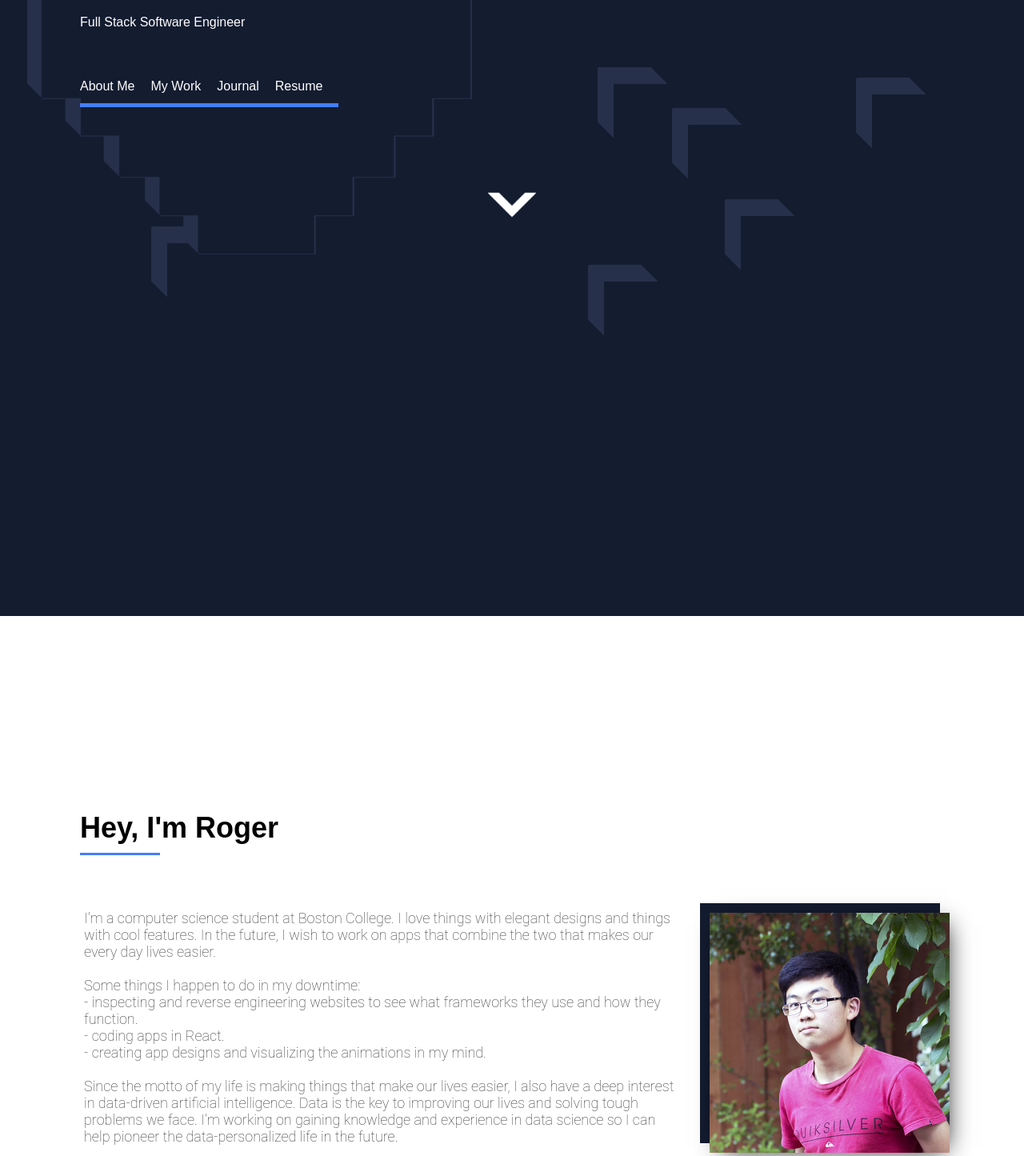
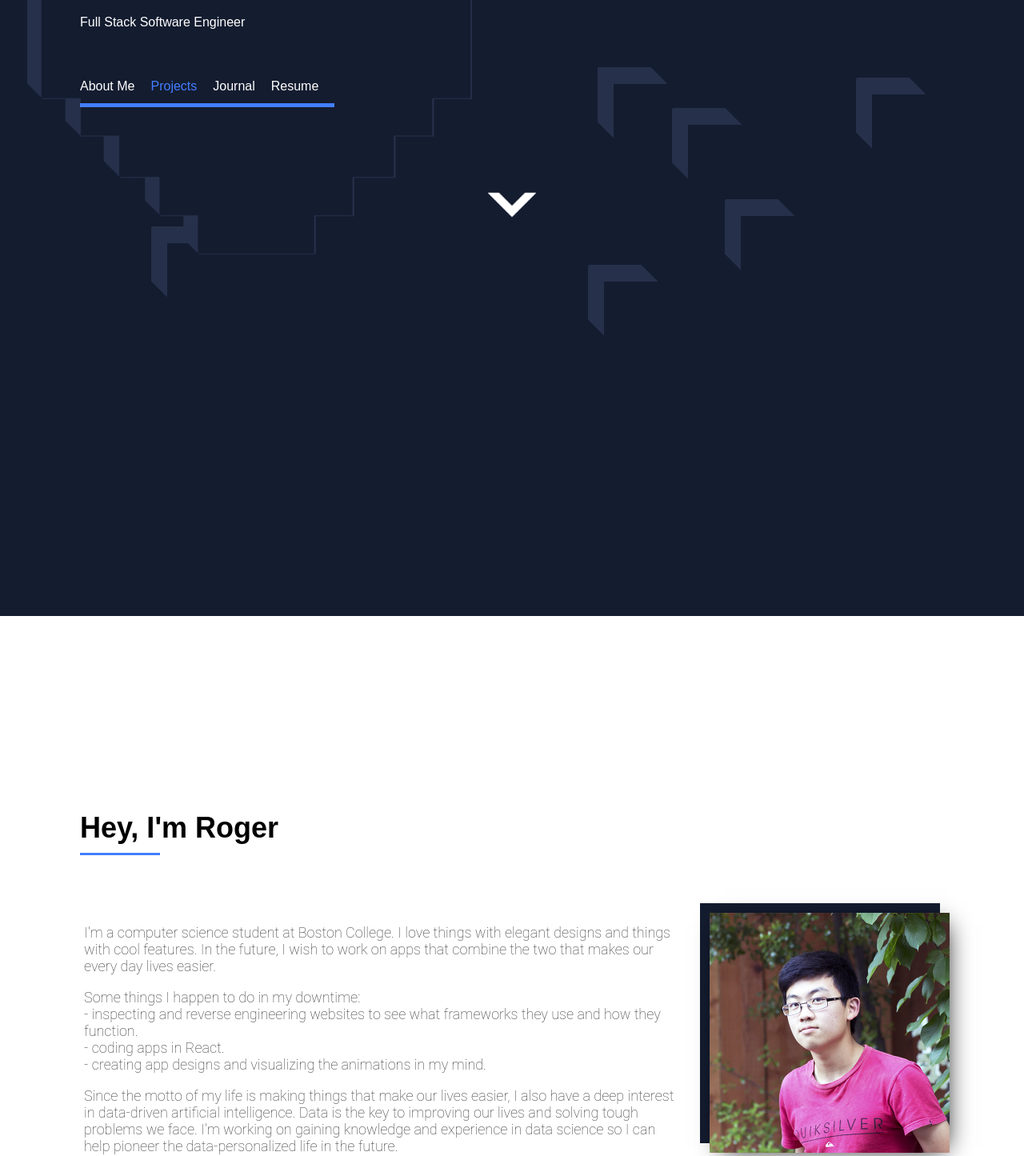
Before and after one commit to rogerwangcs/portfolio, a React (Create React App) app: page /#/ in a window 1280 px wide. Shown: the part 270-1715 px from the top of the page at 80% size. Built offline with nearby package versions, Linux system fonts and the light colour scheme.

Commit message:
Add navbar active section highlighting

```diff
--- a/package.json
+++ b/package.json
@@ -9,7 +9,9 @@
     "react-responsive": "^4.0.4",
     "react-router-dom": "^4.2.2",
     "react-scripts": "1.1.1",
+    "react-scroll": "^1.7.7",
     "react-svg": "^2.2.14",
+    "react-waypoint": "^8.0.1",
     "styled-components": "^3.1.6"
   },
   "scripts": {
--- a/src/App.js
+++ b/src/App.js
@@ -11,7 +11,8 @@ class App extends Component {
   constructor(props) {
     super(props);
     this.state = {
-      nav: true
+      nav: true,
+      activeSection: '1'
     }
   }
   componentDidMount() {
@@ -26,6 +27,9 @@ class App extends Component {
     if (this.state.nav !== nextState.nav) {
       return true;
     }
+    if (this.state.activeSection !== nextState.activeSection) {
+      return true;
+    }
     return false;
   }
 
@@ -33,17 +37,30 @@ class App extends Component {
     this.setState({nav: state});
   }
 
+  handleWaypoint = (id, waypointTop) => {
+    console.log(id + " " + waypointTop)
+  }
+  setActiveSection = (sectionID) => {
+    this.setState({activeSection: sectionID});
+  }
+
   render() {
 
     return (
       <div className="App">
-        <Header nav={this.state.nav} updateNav={this.updateNav}/>
+        <Header
+          nav={this.state.nav}
+          updateNav={this.updateNav}
+          activeSection={this.state.activeSection}/>
         <Switch>
           <Route
             exact
             path='/'
             render={() => {
-            return (<MainPage nav={this.state.nav} updateNav={this.updateNav}/>)
+            return (<MainPage
+              nav={this.state.nav}
+              updateNav={this.updateNav}
+              setSectionID={this.setActiveSection}/>)
           }}/>
         </Switch>
         <Footer/>
--- a/src/Body/components/ProjectsSection.js
+++ b/src/Body/components/ProjectsSection.js
@@ -46,6 +46,36 @@ const ProjectsSection = (props) => {
         improving our lives and solving tough problems we face. I'm working on gaining
         knowledge and experience in data science so I can help pioneer the
         data-personalized life in the future.<br/></p>
+      <p>I'm a computer science student at Boston College. I love things with elegant
+        designs and things with cool features. In the future, I wish to work on apps
+        that combine the two that makes our every day lives easier.<br/><br/>
+
+        Some things I happen to do in my downtime:<br/>
+        - inspecting and reverse engineering websites to see what frameworks they use
+        and how they function.<br/>
+        - coding apps in React.<br/>
+        - creating app designs and visualizing the animations in my mind.<br/><br/>
+
+        Since the motto of my life is making things that make our lives easier, I also
+        have a deep interest in data-driven artificial intelligence. Data is the key to
+        improving our lives and solving tough problems we face. I'm working on gaining
+        knowledge and experience in data science so I can help pioneer the
+        data-personalized life in the future.<br/></p>
+      <p>I'm a computer science student at Boston College. I love things with elegant
+        designs and things with cool features. In the future, I wish to work on apps
+        that combine the two that makes our every day lives easier.<br/><br/>
+
+        Some things I happen to do in my downtime:<br/>
+        - inspecting and reverse engineering websites to see what frameworks they use
+        and how they function.<br/>
+        - coding apps in React.<br/>
+        - creating app designs and visualizing the animations in my mind.<br/><br/>
+
+        Since the motto of my life is making things that make our lives easier, I also
+        have a deep interest in data-driven artificial intelligence. Data is the key to
+        improving our lives and solving tough problems we face. I'm working on gaining
+        knowledge and experience in data science so I can help pioneer the
+        data-personalized life in the future.<br/></p>
     </StyledProjectsSection>
   );
 }
--- a/src/Body/components/SummarySection.js
+++ b/src/Body/components/SummarySection.js
@@ -62,26 +62,30 @@ const StyledSummarySection = styled.div `
 
 const SummarySection = (props) => {
   return (
-      <StyledSummarySection>
-        <PortraitGroup>
-          <img src={RogerPortrait}/>
-        </PortraitGroup>
+    <StyledSummarySection>
+      <PortraitGroup>
+        <img src={RogerPortrait}/>
+      </PortraitGroup>
+      <p>
         <p>I'm a computer science student at Boston College. I love things with elegant
           designs and things with cool features. In the future, I wish to work on apps
-          that combine the two that makes our every day lives easier.<br/><br/>
-
+          that combine the two that makes our every day lives easier.<br/></p>
+        <p>
           Some things I happen to do in my downtime:<br/>
           - inspecting and reverse engineering websites to see what frameworks they use
           and how they function.<br/>
           - coding apps in React.<br/>
-          - creating app designs and visualizing the animations in my mind.<br/><br/>
-
+          - creating app designs and visualizing the animations in my mind.<br/>
+        </p>
+        <p>
           Since the motto of my life is making things that make our lives easier, I also
           have a deep interest in data-driven artificial intelligence. Data is the key to
           improving our lives and solving tough problems we face. I'm working on gaining
           knowledge and experience in data science so I can help pioneer the
-          data-personalized life in the future.<br/></p>
-      </StyledSummarySection>
+          data-personalized life in the future.<br/>
+        </p>
+      </p>
+    </StyledSummarySection>
   );
 }
 
--- a/src/Body/containers/MainPage.js
+++ b/src/Body/containers/MainPage.js
@@ -1,4 +1,8 @@
-import React, {Component} from 'react';
+import React, {Component} from 'react'
+
+import {Element} from 'react-scroll'
+import Waypoint from 'react-waypoint'
+import NavLocation from 'Header/components/NavLocation'
 
 import StyledPage from 'Body/containers/StyledPage'
 import StyledPageContents from 'Body/containers/StyledPageContents'
@@ -16,9 +20,14 @@ class MainPage extends Component {
 
   render() {
     return (
-      <StyledPage nav={this.props.nav} updateNav={this.props.updateNav}>
+      <StyledPage id='element' nav={this.props.nav} updateNav={this.props.updateNav}>
         <StyledPageSection color='white'>
           <StyledPageContents>
+            <NavLocation
+              waypointID='About'
+              sectionID='1'
+              setSectionID={this.props.setSectionID}/>
+              <Element name='About' className='element'/>
             <h2>Hey, I'm Roger</h2>
             <Divider/>
             <SummarySection/>
@@ -35,6 +44,11 @@ class MainPage extends Component {
         </StyledPageSection>
         <StyledPageSection color='lightgray'>
           <StyledPageContents>
+            <NavLocation
+              waypointID='Projects'
+              sectionID='2'
+              setSectionID={this.props.setSectionID}/>
+            <Element name='Projects' className='element'/>
             <h2>Projects</h2>
             <Divider/>
             <ProjectsSection/>
--- a/src/Header/components/Header.js
+++ b/src/Header/components/Header.js
@@ -110,8 +110,7 @@ class Header extends Component {
               <SocialButtons/>
             </FadeIn>
           </HeaderGroup>
-          <Nav nav={this.props.nav}/>
-          {/* <HeaderCover nav={this.props.nav}/> */}
+          <Nav nav={this.props.nav} updateNav={this.props.updateNav} activeSection={this.props.activeSection}/>
           <OpenArrow handleDrawer={this.handleDrawer} nav={this.props.nav}/>
         </StyledHeader>
       </OverflowContainer>
--- a/src/Header/components/Nav.js
+++ b/src/Header/components/Nav.js
@@ -1,5 +1,7 @@
 import React, {Component} from 'react'
 import ReactDOM from 'react-dom'
+
+import {Link, scroller} from 'react-scroll'
 
 import styled from "styled-components"
 import {viewport} from 'utils/viewport'
@@ -71,10 +73,16 @@ const StyledButton = styled.div `
     padding-right: 10px;
   }
 
+  h4 {
+    transition: color 150ms ease-in-out;
+    color: ${props => props.activeSection === props.sectionID
+  ? mainColors.lightblue
+  : 'white'};
+  }
   :hover {
     cursor: pointer;
     > h4 {
-      color: red;
+      color: ${mainColors.lightblue};
     }
   }
 `;
@@ -96,22 +104,36 @@ const NavUnderline = styled.div `
 const Navbar = (props) => {
   return (
     <NavbarButtons navSticky={props.navSticky}>
-      <StyledButton>
+      <StyledButton
+        sectionID='1'
+        activeSection={props.activeSection}
+        onClick={() => props.handleNavButton('About', props.nav)}>
         <h4>About Me</h4>
       </StyledButton>
-      <StyledButton>
-        <h4>My Work</h4>
+      <StyledButton
+        sectionID='2'
+        activeSection={props.activeSection}
+        onClick={() => props.handleNavButton('Projects', props.nav)}>
+        <h4>Projects</h4>
       </StyledButton>
-      <StyledButton>
+      <StyledButton
+        sectionID='3'
+        activeSection={props.activeSection}
+        onClick={() => props.handleNavButton('Journal', props.nav)}>
         <h4>Journal</h4>
       </StyledButton>
-      <StyledButton>
+      <StyledButton
+        sectionID='4'
+        activeSection={props.activeSection}
+        onClick={() => props.handleNavButton('Resume', props.nav)}>
         <h4>Resume</h4>
       </StyledButton>
       <NavUnderline sticky={props.sticky} nav={props.nav}/>
     </NavbarButtons>
   );
 }
+
+let navDisabler = false;
 
 class Nav extends Component {
   constructor(props) {
@@ -125,6 +147,9 @@ class Nav extends Component {
       return true;
     }
     if (this.props.nav !== nextProps.nav) {
+      return true;
+    }
+    if (this.props.activeSection !== nextProps.activeSection) {
       return true;
     }
     return false;
@@ -152,18 +177,62 @@ class Nav extends Component {
     }
   }
 
+  handleNavButton = (element, nav) => {
+    if (!navDisabler) {
+
+      navDisabler = true;
+
+      if (nav) {
+        this
+          .props
+          .updateNav(false);
+
+        window.scrollTo(0, 3);
+
+        setTimeout(() => {
+          scroller.scrollTo(element, {
+            duration: 1000,
+            offset: -75,
+            smooth: 'easeInOutCubic'
+          });
+          navDisabler = false;
+        }, 500);
+      } else {
+        scroller.scrollTo(element, {
+          duration: 1000,
+          offset: -75,
+          smooth: 'easeInOutCubic'
+        });
+        navDisabler = false;
+      }
+    }
+  }
+
+  componentWillReceiveProps = (nextProps) => {
+    this.setState({activeSection: nextProps.activeSection})
+  }
+
   render() {
 
     return (
       <div>
         <FadeIn delay={animationTimings.loadDelay + 900}>
           <MainStyledNavbar nav={this.props.nav}>
-            <Navbar navSticky={this.state.navSticky} nav={this.props.nav}/>
+            <Navbar
+              navSticky={this.state.navSticky}
+              nav={this.props.nav}
+              updateNav={this.props.updateNav}
+              handleNavButton={this.handleNavButton}
+              activeSection={this.props.activeSection}/>
           </MainStyledNavbar>
         </FadeIn>
         <StickyStyledNavbar navSticky={this.state.navSticky}>
           <NavbarBg/>
-          <Navbar sticky={false}/>
+          <Navbar
+            sticky={false}
+            updateNav={this.props.updateNav}
+            handleNavButton={this.handleNavButton}
+            activeSection={this.props.activeSection}/>
         </StickyStyledNavbar>
       </div>
     )
--- /dev/null
+++ b/src/Header/components/NavLocation.js
@@ -0,0 +1,37 @@
+import React, {Component} from 'react';
+import ReactDOM from 'react-dom'
+
+class NavLocation extends Component {
+  constructor(props) {
+    super(props);
+    this.state = {}
+  }
+
+  componentDidMount() {
+    window.addEventListener('scroll', this.handleScroll, {passive: true});
+  }
+
+  componentWillUnmount() {
+    window.removeEventListener('scroll', this.handleScroll, {passive: true});
+  }
+
+  handleScroll = () => {
+    let rect = ReactDOM
+      .findDOMNode(this)
+      .getBoundingClientRect();
+    rect = Math.floor(rect.top)
+    if (rect > -100 && rect < 400) {
+      this
+        .props
+        .setSectionID(this.props.sectionID);
+    }
+  }
+
+  render() {
+    return (
+      <div/>
+    );
+  }
+}
+
+export default NavLocation;
--- a/src/utils/animationTimings.js
+++ b/src/utils/animationTimings.js
@@ -1,3 +1,4 @@
 export const animationTimings = {
-  loadDelay: 1200
+  loadDelay: 0
 }
+//1200
```
Also changed, not shown: 9 other files (tests, documents, lock files or other folders).
